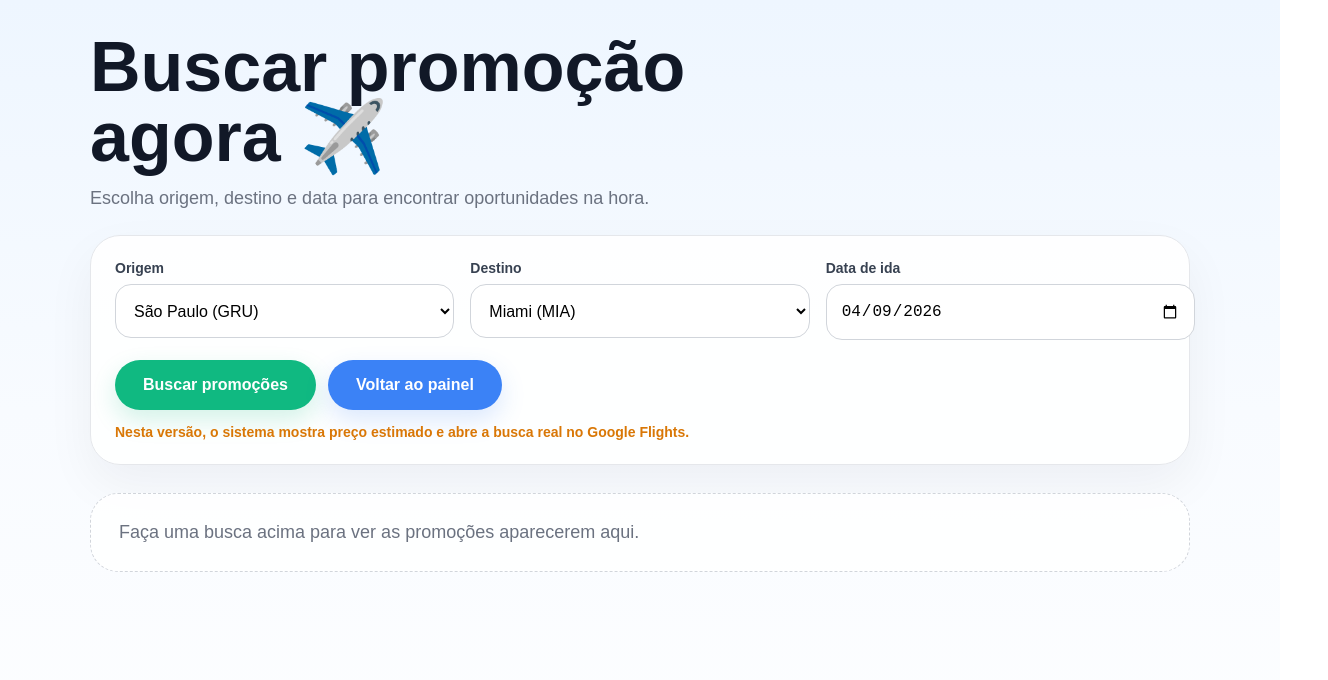
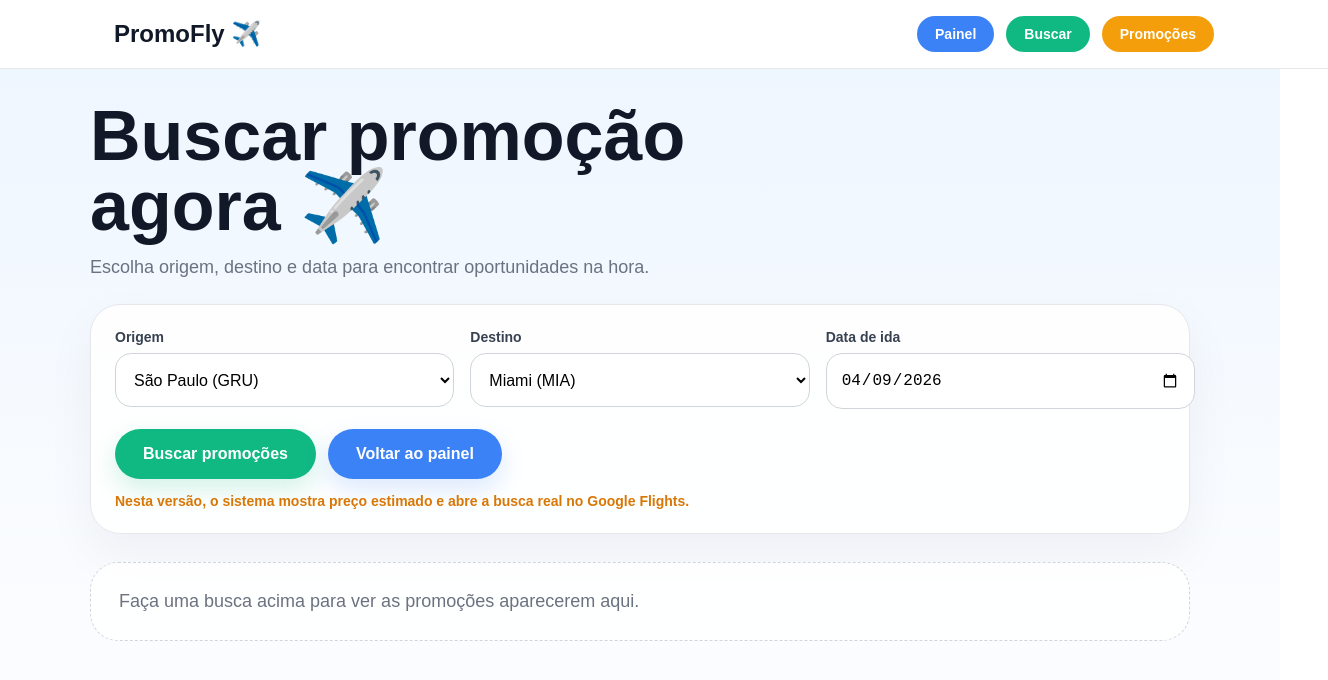
Before and after one commit to gianr134-sys/PromoFly, a Next.js app: page /buscar in a window 1280 px wide. Shown: the top 680 px of the page, 1328 px wide, since content can reach past the window. Built offline with nearby package versions, Linux system fonts and the light colour scheme.

Commit message:
Refactor layout with navbar and font change
Updated body font to Arial and added a sticky navbar with navigation links.

```diff
--- a/app/layout.js
+++ b/app/layout.js
@@ -1,14 +1,75 @@
-export const metadata = {
-  title: "PromoFly",
-  description: "As melhores promoções de voos, sem precisar pesquisar",
-};
-
 export default function RootLayout({ children }) {
   return (
     <html lang="pt-BR">
-      <body style={{ margin: 0, fontFamily: "system-ui" }}>
+      <body style={{ margin: 0, fontFamily: "Arial, sans-serif" }}>
+
+        {/* NAVBAR */}
+        <div
+          style={{
+            width: "100%",
+            background: "white",
+            borderBottom: "1px solid #e5e7eb",
+            padding: "16px 24px",
+            position: "sticky",
+            top: 0,
+            zIndex: 1000,
+          }}
+        >
+          <div
+            style={{
+              maxWidth: 1100,
+              margin: "0 auto",
+              display: "flex",
+              alignItems: "center",
+              justifyContent: "space-between",
+            }}
+          >
+            {/* LOGO */}
+            <a
+              href="/painel"
+              style={{
+                fontSize: 24,
+                fontWeight: 900,
+                textDecoration: "none",
+                color: "#111827",
+              }}
+            >
+              PromoFly ✈️
+            </a>
+
+            {/* MENU */}
+            <div style={{ display: "flex", gap: 12 }}>
+              <a style={botao("#3b82f6")} href="/painel">
+                Painel
+              </a>
+
+              <a style={botao("#10b981")} href="/buscar">
+                Buscar
+              </a>
+
+              <a style={botao("#f59e0b")} href="/oportunidades">
+                Promoções
+              </a>
+            </div>
+          </div>
+        </div>
+
+        {/* CONTEÚDO */}
         {children}
+
       </body>
     </html>
   );
 }
+
+function botao(cor) {
+  return {
+    background: cor,
+    color: "white",
+    padding: "10px 18px",
+    borderRadius: 999,
+    textDecoration: "none",
+    fontWeight: 700,
+    fontSize: 14,
+  };
+}
```
